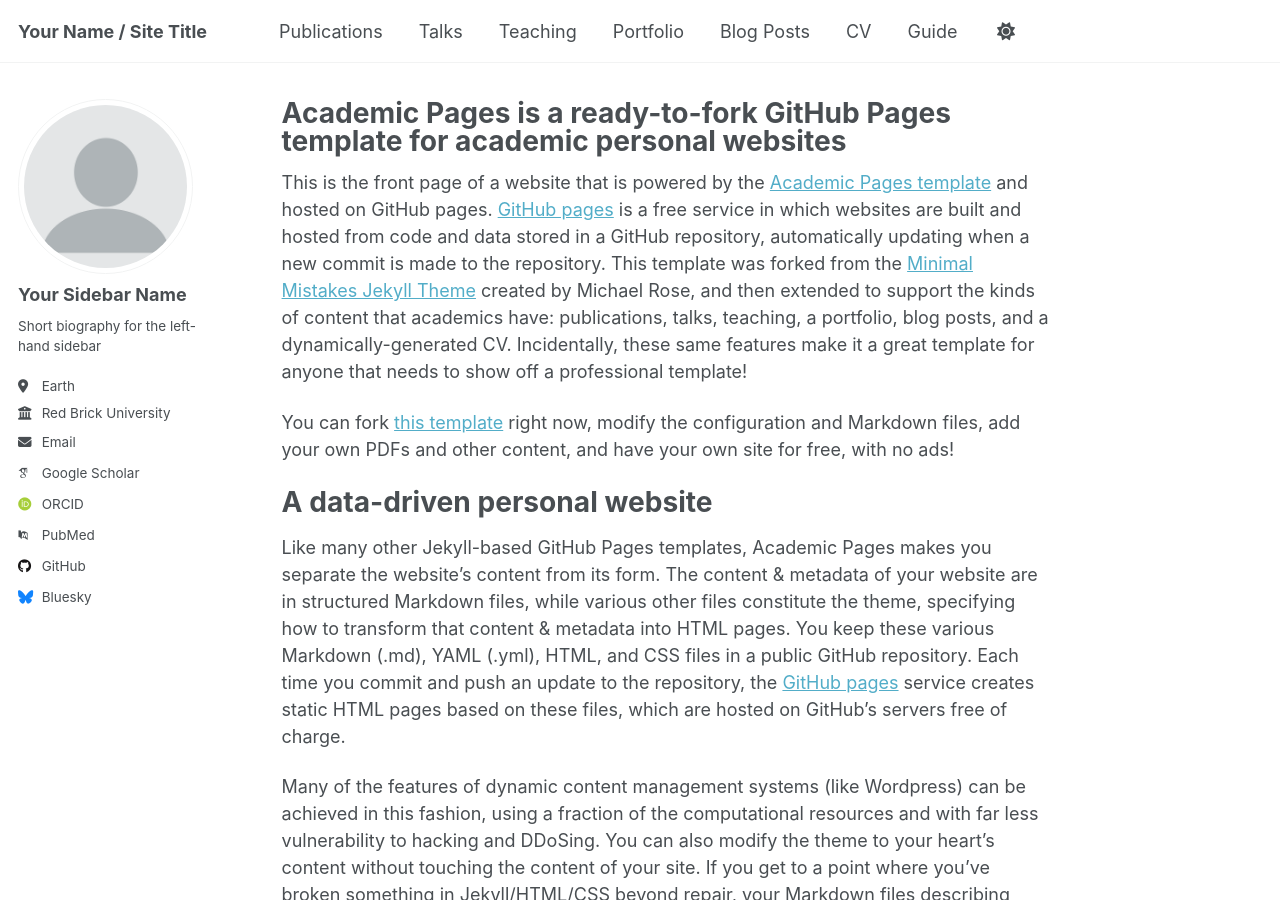
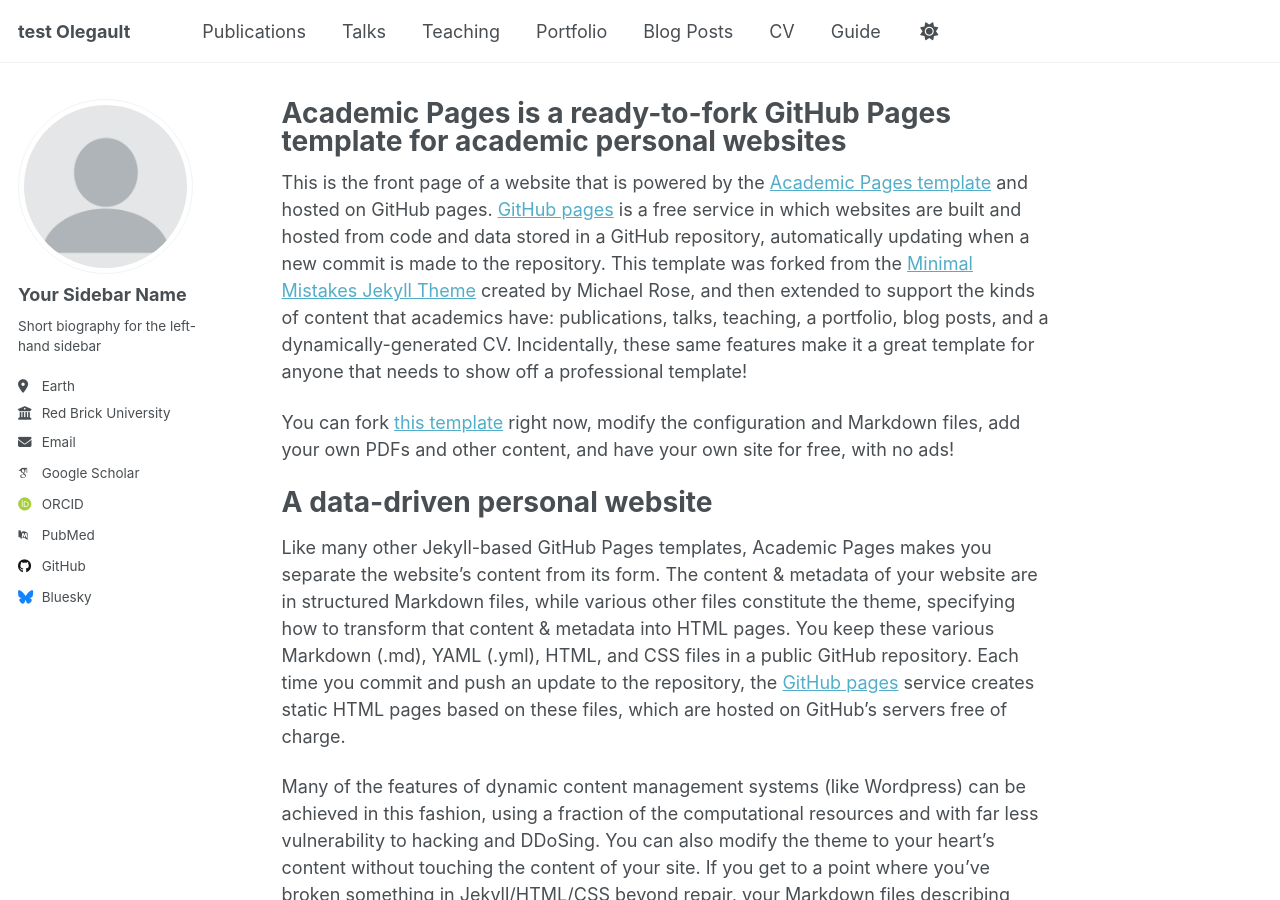
Before and after one commit to olivierrlegault/DrOlivierLegault, a Jekyll site: the page built from _pages/about.md, in a window 1280 px wide and 900 px high. Built offline with Jekyll 4.4.1, drawn with Linux system fonts in a browser that asks for light colours; some web fonts are replaced; a script that is not in the unit is left out.

Commit message:
Update _config.yml

```diff
--- a/_config.yml
+++ b/_config.yml
@@ -9,7 +9,7 @@
 # Basic Site Settings
 locale                   : "en-US"
 site_theme               : "default"
-title                    : "Your Name / Site Title"
+title                    : "test Olegault"
 title_separator          : "-"
 name                     : &name "Your Name"
 description              : &description "personal description"
```
